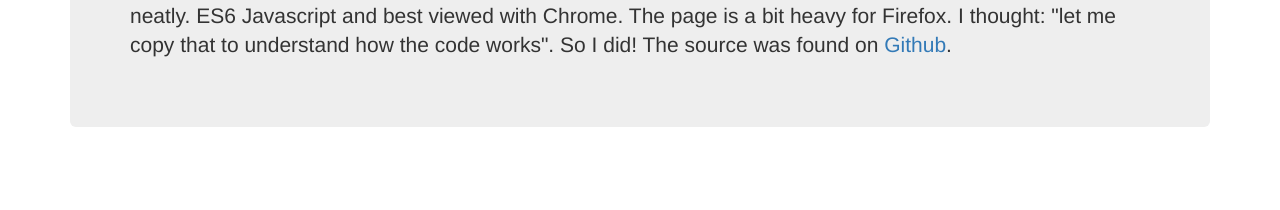
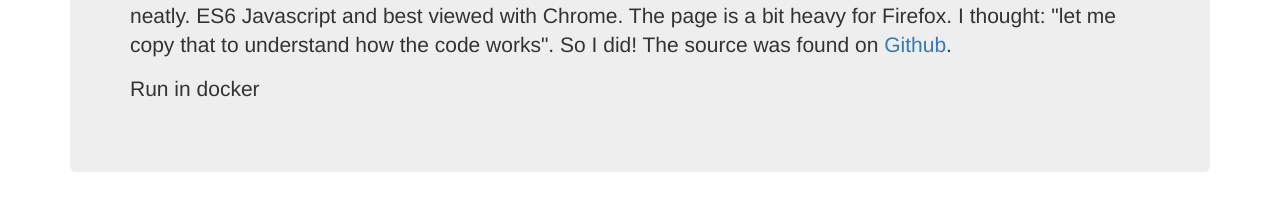
Before and after one commit to aquaplanet/loopingifs, a website: page index.html in a window 1280 px wide. Shown: the part 176-386 px from the top of the page. Drawn offline with nearby package versions, Linux system fonts and the light colour scheme.

Commit message:
Added comment
Run in docker!

```diff
--- a/index.html
+++ b/index.html
@@ -33,6 +33,7 @@
       <h1>A cool idea</h1>
       <div class="lead">I saw <a href="http://geelen.github.io/loopgifs">a demo</a> and a <a href="https://youtu.be/iukBMY4apvI">guide how the code was produced</a>. It fetches looping gifs from Reddit and displays them neatly. ES6 Javascript and best viewed with Chrome. The page is a bit heavy for Firefox. I thought: "let me copy that to understand how the code works". So I did! The source was found on <a href="https://github.com/geelen/loopgifs">Github</a>.<p/>
 
+    <p>Run in docker</p>
       </div>
     </div>
   </div>
```
